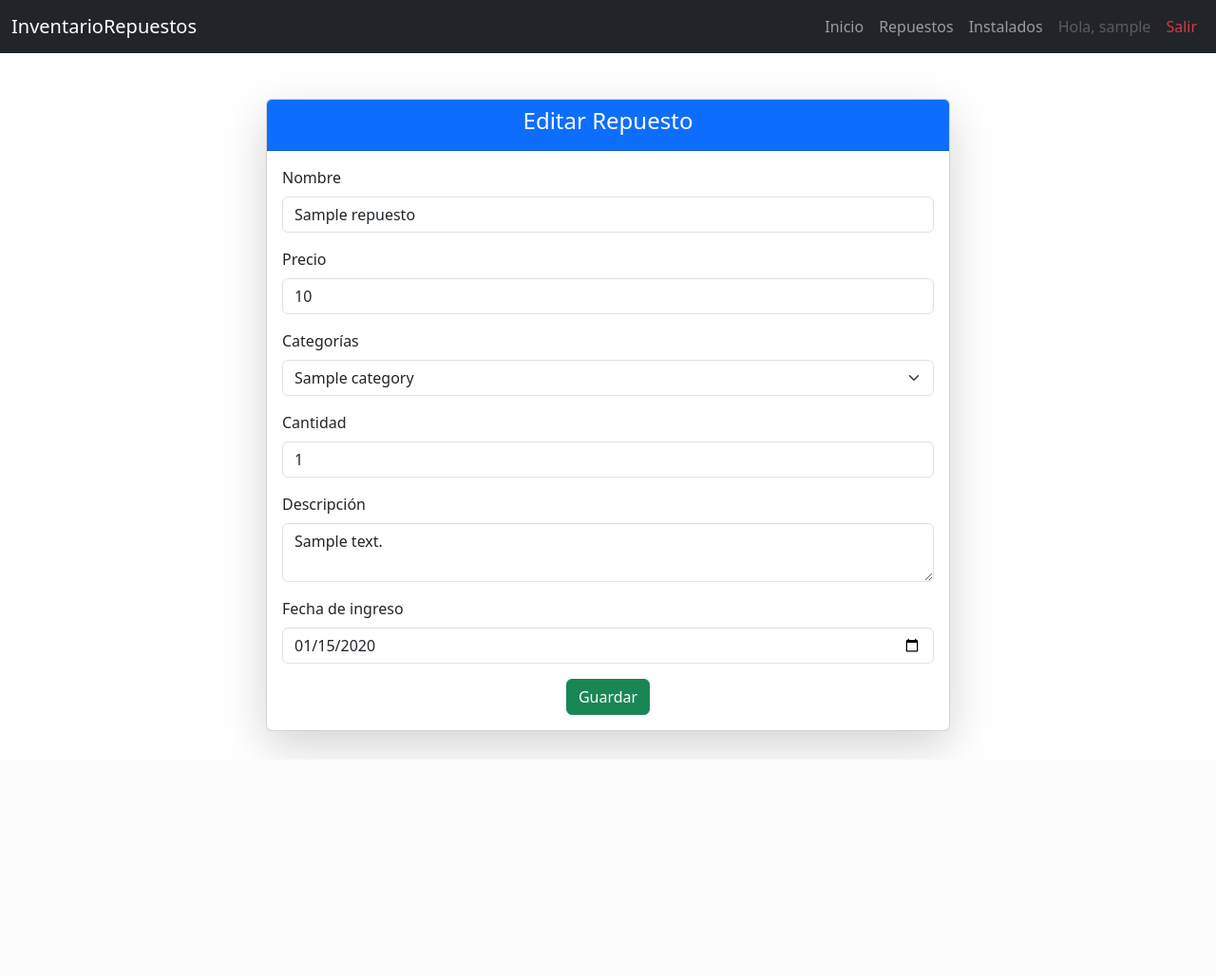
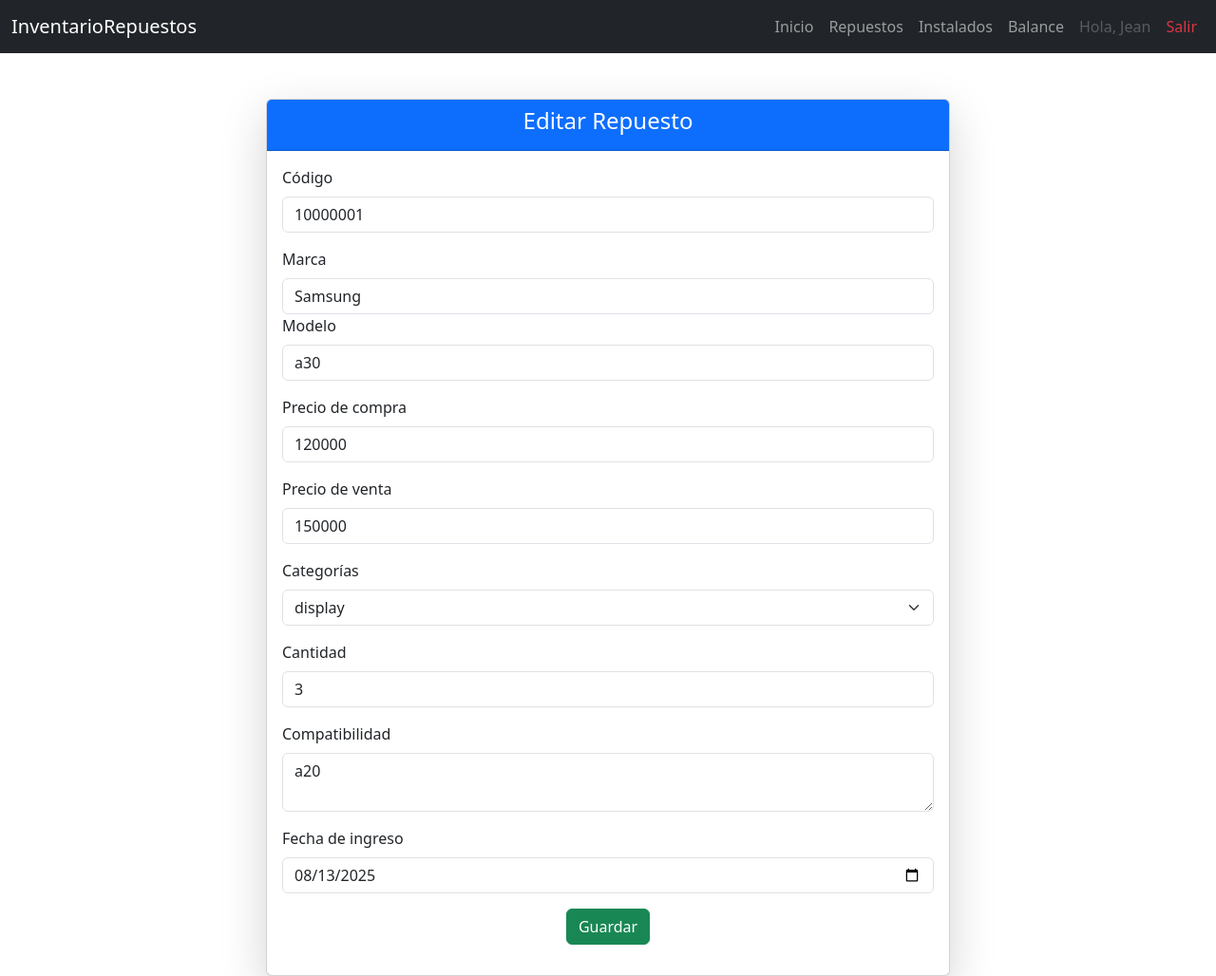
Before and after one commit to Jean2306-bot/inventario-repuestos, a Flask app: page /inventory/editar/1 in a window 1280 px wide. Shown: the whole page at 95% size. Before the commit the page ends 795 px from the top, so only its background shows below. Run offline with Flask 3, Linux system fonts and the light colour scheme; a user stored in the database is signed in; data comes from the database, SQL or seed files in the repository; tables that the repository leaves empty hold one stand-in row (values such as "Sample post").

Commit message:
añadir funcionalidad de balance y actualizar estructura de repuestos

```diff
--- a/app/__init__.py
+++ b/app/__init__.py
@@ -35,9 +35,11 @@
     from app.auth.routes import auth_bp
     from app.main.routes import main_bp
     from app.inventory.routes import inventory_bp
+    from app.balance import balance_bp
 
     app.register_blueprint(auth_bp)
     app.register_blueprint(main_bp)
     app.register_blueprint(inventory_bp)
+    app.register_blueprint(balance_bp)
 
     return app
--- /dev/null
+++ b/app/balance/__init__.py
@@ -0,0 +1,5 @@
+from flask import Blueprint
+
+balance_bp = Blueprint('balance', __name__, template_folder='../templates/balance')
+
+from . import routes
--- a/app/forms.py
+++ b/app/forms.py
@@ -20,11 +20,14 @@
     submit = SubmitField('Login')
 
 class RepuestoForm(FlaskForm):
-    nombre = StringField('Nombre', validators=[DataRequired()])
+    codigo = StringField('Código', validators=[DataRequired()])
+    marca = StringField('Marca', validators=[DataRequired()])
+    modelo = StringField('Modelo', validators=[DataRequired()])
     categorias = SelectField('Categorías', choices=[], coerce=int)
-    precio = IntegerField('Precio', validators=[DataRequired()])
+    precio_c = IntegerField('Precio de compra', validators=[DataRequired()])
+    precio_v = IntegerField('Precio de venta', validators=[DataRequired()])
     cantidad = IntegerField('Cantidad', validators=[DataRequired()])
-    descripcion = TextAreaField('Descripción')
+    compatibilidad = TextAreaField('Compatibilidad')
     fecha_ingreso = DateField('Fecha de ingreso')
     submit = SubmitField('Guardar')
 
--- a/app/inventory/routes.py
+++ b/app/inventory/routes.py
@@ -7,6 +7,7 @@
 from flask import send_file
 import io
 from openpyxl import Workbook
+from sqlalchemy import or_
 
 inventory_bp = Blueprint('inventory', __name__, url_prefix='/inventory')
 
@@ -16,6 +17,7 @@
     filtro = request.args.get('filtro')
     categoria_nombre = request.args.get('categorias')
     busqueda = request.args.get('busqueda')
+    codigo = request.args.get('codigo')
 
     query = Repuesto.query.filter(Repuesto.usuario_id == current_user.id)
 
@@ -23,7 +25,7 @@
     if filtro == 'bajos':
         query = query.filter(Repuesto.cantidad <= 3).order_by(Repuesto.cantidad.asc())
     else:
-        query = query.order_by(Repuesto.nombre.asc())
+        query = query.order_by(Repuesto.modelo.asc())
 
 
     if categoria_nombre and categoria_nombre != 'Todas':
@@ -35,7 +37,12 @@
 
     # Filtro por búsqueda
     if busqueda:
-        query = query.filter(Repuesto.nombre.ilike(f"%{busqueda}%"))
+        query = query.filter(or_(
+            Repuesto.modelo.ilike(f"%{busqueda}%"),
+            Repuesto.marca.ilike(f"%{busqueda}%"),
+            Repuesto.compatibilidad.ilike(f"%{busqueda}%"),
+            Repuesto.codigo.ilike(f"%{busqueda}%")
+        ))
 
     repuestos = query.all()
     categorias = Category.query.filter_by(usuario_id=current_user.id).all()  # Para mostrar el filtro dinámico
@@ -49,13 +56,16 @@
 
     if form.validate_on_submit():
         repuesto = Repuesto(
-            nombre=form.nombre.data,
-            categorias=form.categorias.data,
-            precio=form.precio.data,
-            cantidad=form.cantidad.data,
-            descripcion=form.descripcion.data,
-            fecha_ingreso=form.fecha_ingreso.data,
-            usuario_id=current_user.id
+            codigo = form.codigo.data,
+            marca = form.marca.data,
+            modelo = form.modelo.data,
+            categorias = form.categorias.data,
+            precio_c = form.precio_c.data,
+            precio_v = form.precio_v.data,
+            cantidad = form.cantidad.data,
+            compatibilidad = form.compatibilidad.data,
+            fecha_ingreso = form.fecha_ingreso.data,
+            usuario_id = current_user.id
         )
         db.session.add(repuesto)
         db.session.commit()
@@ -69,11 +79,14 @@
     repuesto = Repuesto.query.get_or_404(id)
     form = RepuestoForm(usuario_id=current_user.id, obj=repuesto)
     if form.validate_on_submit():
-        repuesto.nombre = form.nombre.data
-        repuesto.precio = form.precio.data
+        repuesto.codigo = form.marca.data
+        repuesto.marca = form.marca.data
+        repuesto.modelo = form.modelo.data
+        repuesto.precio_c = form.precio_c.data
+        repuesto.precio_v = form.precio_v.data
         repuesto.categorias = form.categorias.data
         repuesto.cantidad = form.cantidad.data
-        repuesto.descripcion = form.descripcion.data
+        repuesto.compatibilidad = form.compatibilidad.data
         repuesto.fecha_ingreso = form.fecha_ingreso.data
         db.session.commit()
         flash('Repuesto actualizado exitosamente!', 'success')
@@ -97,6 +110,16 @@
     flash('Repuesto eliminado exitosamente!', 'success')
     return redirect(url_for('inventory.lista'))
 
+@inventory_bp.route('/ver/<int:id>')
+@login_required
+def ver(id):
+    repuesto = Repuesto.query.get_or_404(id)
+    # Verificar que el repuesto pertenece al usuario actual
+    if repuesto.usuario_id != current_user.id:
+        flash('No tienes permiso para ver este repuesto.', 'danger')
+        return redirect(url_for('inventory.lista'))
+    return render_template('inventory/ver_repuesto.html', repuesto=repuesto)
+
 @inventory_bp.route('/instalados/agregar/<int:id>')
 @login_required
 def agregar_instalacion(id):
@@ -116,18 +139,19 @@
     fecha_colombia = datetime.now(colombia_tz)
 
     nueva_instalacion = Instalacion(
-        repuesto_id=repuesto.id,
-        usuario_id=current_user.id,
-        cantidad=1,
-        fecha=fecha_colombia,
-        precio=repuesto.precio
+        repuesto_id = repuesto.id,
+        usuario_id = current_user.id,
+        cantidad = 1,
+        fecha = fecha_colombia,
+        precio_c = repuesto.precio_c,
+        precio_v = repuesto.precio_v
     )
 
     repuesto.cantidad -= 1  # Descontar del inventario
     db.session.add(nueva_instalacion)
     db.session.commit()
 
-    flash(f'Repuesto "{repuesto.nombre}" marcado como instalado.', 'success')
+    flash(f'Repuesto "{repuesto.modelo}" marcado como instalado.', 'success')
     return redirect(url_for('inventory.lista'))
 
 @inventory_bp.route('/instalados')
@@ -136,6 +160,30 @@
     instalaciones = Instalacion.query.filter_by(usuario_id=current_user.id)\
         .order_by(Instalacion.fecha.desc()).all()
     return render_template('inventory/instalados.html', instalaciones=instalaciones)
+
+@inventory_bp.route('/instalados/eliminar/<int:id>', methods=['POST'])
+@login_required
+def eliminar_instalacion(id):
+    instalacion = Instalacion.query.get_or_404(id)
+
+    if instalacion.usuario_id != current_user.id:
+        flash("No tienes permiso para eliminar esta instalación.", "danger")
+        return redirect(url_for('inventory.ver_instalados'))
+
+    # 1️⃣ Obtener el repuesto asociado
+    repuesto = Repuesto.query.get(instalacion.repuesto_id)
+
+    if repuesto:
+        # 2️⃣ Devolver la cantidad
+        repuesto.cantidad += instalacion.cantidad
+
+    # 3️⃣ Eliminar instalación
+    db.session.delete(instalacion)
+    db.session.commit()
+
+    flash("Instalación eliminada y cantidad devuelta al inventario", "success")
+    return redirect(url_for('inventory.ver_instalados'))
+
 
 @inventory_bp.route('/categorias/crear', methods=['GET', 'POST'])
 @login_required
@@ -206,11 +254,12 @@
     for inst in instalaciones:
         ws.append([
             inst.id,
-            inst.repuesto.nombre,
+            inst.repuesto.modelo,
             inst.usuario.username,
             inst.fecha.strftime('%Y-%m-%d %H:%M'),
             inst.cantidad,
-            inst.precio
+            inst.precio_c,
+            inst.precio_v
         ])
 
     #guardar el archivo en memoria
@@ -251,11 +300,11 @@
             c.showPage()
             y = height - 50
 
-        c.drawString(40, y, i.repuesto.nombre)
+        c.drawString(40, y, i.repuesto.marca + ' ' + i.repuesto.modelo)
         c.drawString(150, y, i.usuario.username)
         c.drawString(250, y, i.fecha.strftime('%Y-%m-%d %H:%M'))
         c.drawString(350, y, str(i.cantidad))
-        c.drawString(420, y, f"${i.precio}")
+        c.drawString(420, y, f"${i.precio_c} / ${i.precio_v}")
         y -= 18
 
     c.save()
--- a/app/templates/base.html
+++ b/app/templates/base.html
@@ -33,6 +33,9 @@
                         </li>
                         <li class="nav-item">
                             <a class="nav-link" href="{{ url_for('inventory.ver_instalados') }}">Instalados</a>
+                        </li>
+                        <li class="nav-item">
+                            <a class="nav-link" href="{{ url_for('balance.balance') }}">Balance</a>
                         </li>
                         <li class="nav-item">
                             <span class="nav-link disabled">Hola, {{ current_user.username }}</span>
--- a/app/templates/inventory/formulario_repuesto.html
+++ b/app/templates/inventory/formulario_repuesto.html
@@ -11,17 +11,27 @@
         <div class="card-body">
           <form method="post">
             {{ form.hidden_tag() }}
+            <div class="mb-3">
+              {{ form.codigo.label(class="form-label") }}
+              {{ form.codigo(class="form-control") }}
+            </div>
+            <div class="mb-3">
+              {{ form.marca.label(class="form-label") }}
+              {{ form.marca(class="form-control") }}
 
             <div class="mb-3">
-              {{ form.nombre.label(class="form-label") }}
-              {{ form.nombre(class="form-control") }}
+              {{ form.modelo.label(class="form-label") }}
+              {{ form.modelo(class="form-control") }}
             </div>
 
             <div class="mb-3">
-              {{ form.precio.label(class="form-label") }}
-              {{ form.precio(class="form-control") }}
+              {{ form.precio_c.label(class="form-label") }}
+              {{ form.precio_c(class="form-control") }}
             </div>
-
+            <div class="mb-3">
+              {{ form.precio_v.label(class="form-label") }}
+              {{ form.precio_v(class="form-control") }}
+            </div>
             <div class="mb-3">
               {{ form.categorias.label(class="form-label") }}
               {{ form.categorias(class="form-select") }}
@@ -33,8 +43,8 @@
             </div>
 
             <div class="mb-3">
-              {{ form.descripcion.label(class="form-label") }}
-              {{ form.descripcion(class="form-control") }}
+              {{ form.compatibilidad.label(class="form-label") }}
+              {{ form.compatibilidad(class="form-control") }}
             </div>
 
             <div class="mb-3">
```
Also changed, not shown: app/balance/routes.py (added, +37 -0 lines), app/models.py (+20 -4 lines), app/templates/balance/balance.html (added, +35 -0 lines), app/templates/inventory/instalados.html (+22 -3 lines), app/templates/inventory/lista.html (+13 -4 lines), app/templates/inventory/ver_repuesto.html (added, +27 -0 lines), migrations/versions/68cef201ac95_base_limpia.py (renamed from migrations/versions/f2b9c196b1b1_estructura_inicial.py, +30 -11 lines), migrations/versions/c83c4e1ebe50_permitirt_categorias_iguales_en_.py (deleted, +0 -32 lines), migrations/versions/fa1652313d14_aumentar_longitud.py (deleted, +0 -38 lines), instance/inventario.db.
